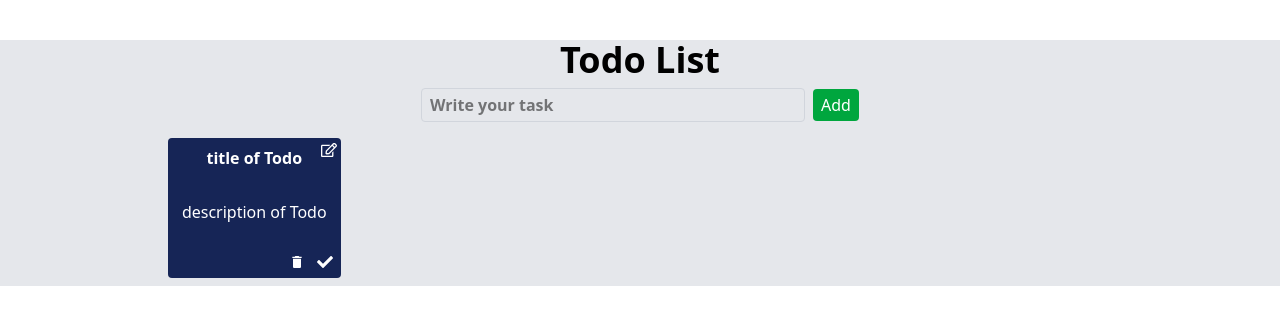
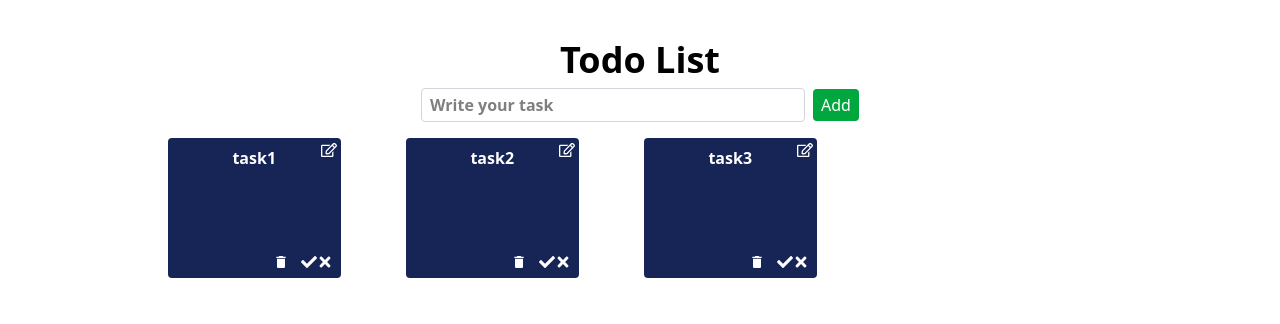
Before and after one commit to hassan95eb/review, a React (Vite) app: page / in a window 1280 px wide. Shown: the top 324 px of the page. Built offline with nearby package versions, Linux system fonts and the light colour scheme.

Commit message:
todo list

```diff
--- /dev/null
+++ b/src/components/todo/TaskItems.jsx
@@ -0,0 +1,47 @@
+import React from "react";
+import { useContext } from "react";
+import {
+  FaCheck,
+  FaRegEdit,
+  FaTimes,
+} from "react-icons/fa";
+import { MdDelete } from "react-icons/md";
+import { taskContext } from "../../taskContext";
+
+export default function TaskItems() {
+  const { taskItems, setTaskItems } =
+    useContext(taskContext);
+  return (
+    <>
+      <section className="px-2 py-2 w-3/4 mx-auto">
+        <ul className="w-full grid grid-cols-12 gap-2">
+          {taskItems.map((t) => {
+            return (
+              <li className="col-span-6 md:col-span-4 lg:col-span-3">
+                <div className="h-[140px] w-3/4 bg-blue-950 px-2 py-2 rounded-sm text-white flex flex-col justify-between items-center relative">
+                  <h2 className="font-bold text-center">
+                    {t.title}
+                  </h2>
+                  <div className="flex justify-end w-full">
+                    <span className="cursor-pointer mr-3">
+                      <MdDelete />
+                    </span>
+                    <span className="cursor-pointer ">
+                      <FaCheck />
+                    </span>
+                    <span className="cursor-pointer ">
+                      <FaTimes />
+                    </span>
+                  </div>
+                  <span className="absolute top-1 right-1 cursor pointer">
+                    <FaRegEdit />
+                  </span>
+                </div>
+              </li>
+            );
+          })}
+        </ul>
+      </section>
+    </>
+  );
+}
--- a/src/components/todo/Todo.jsx
+++ b/src/components/todo/Todo.jsx
@@ -1,56 +1,36 @@
 import React from "react";
-import {
-  FaCheck,
-  FaRegEdit,
-} from "react-icons/fa";
-import { MdDelete } from "react-icons/md";
+import TopForm from "./TopForm";
+import TaskItems from "./TaskItems";
+import { useState } from "react";
+import { taskContext as TaskContext } from "../../taskContext";
 
 export default function Todo() {
+  const [taskItems, setTaskItems] =
+    useState([
+      {
+        id: 1,
+        title: "task1",
+      },
+      {
+        id: 2,
+        title: "task2",
+      },
+      {
+        id: 3,
+        title: "task3",
+      },
+    ]);
   return (
-    <div className="container mx-auto mt-10 bg-gray-200">
-      <h1 className="text-center text-4xl font-bold">
-        Todo List
-      </h1>
-      <section className="px-2 py-2">
-        <div className="flex items-center justify-center">
-          <input
-            type="text"
-            placeholder="Write your task"
-            className="w-96 border mr-2 py-1 border-gray-300 px-2 rounded focus:outline-none focus-visible:outline-none focus:ring-2 focus:ring-blue-300  cursor-text font-bold"
-          />
-
-          <button className="bg-green-600 text-white px-2 py-1 rounded cursor-pointer hover:bg-green-800">
-            Add
-          </button>
-        </div>
-      </section>
-      <section className="px-2 py-2 w-3/4 mx-auto">
-        <ul className="w-full grid grid-cols-12 gap-2">
-          <li className="col-span-6 md:col-span-4 lg:col-span-3">
-            <div className="h-[140px] w-3/4 bg-blue-950 px-2 py-2 rounded-sm text-white flex flex-col justify-between items-center relative">
-              <h2 className="font-bold text-center">
-                title of Todo
-              </h2>
-              <p className="py-2">
-                description of Todo
-              </p>
-              <div className="flex justify-end w-full">
-                <span className="cursor-pointer mr-3">
-                  <MdDelete />
-                </span>
-                <span className="cursor-pointer ">
-                  <FaCheck />
-                </span>
-              </div>
-              <span className="absolute top-1 right-1 cursor pointer">
-                <FaRegEdit />
-              </span>
-            </div>
-          </li>
-          <li></li>
-          <li></li>
-        </ul>
-      </section>
-    </div>
+    <TaskContext.Provider
+      value={{
+        taskItems,
+        setTaskItems,
+      }}
+    >
+      <div className="container mx-auto mt-10">
+        <TopForm />
+        <TaskItems />
+      </div>
+    </TaskContext.Provider>
   );
 }
--- /dev/null
+++ b/src/components/todo/TopForm.jsx
@@ -0,0 +1,24 @@
+import React from "react";
+
+export default function TopForm() {
+  return (
+    <>
+      <h1 className="text-center text-4xl font-bold">
+        Todo List
+      </h1>
+      <section className="px-2 py-2">
+        <form className="flex items-center justify-center">
+          <input
+            type="text"
+            placeholder="Write your task"
+            className="w-96 border mr-2 py-1 border-gray-300 px-2 rounded focus:outline-none focus-visible:outline-none focus:ring-2 focus:ring-blue-300  cursor-text font-bold"
+          />
+
+          <button className="bg-green-600 text-white px-2 py-1 rounded cursor-pointer hover:bg-green-800">
+            Add
+          </button>
+        </form>
+      </section>
+    </>
+  );
+}
--- /dev/null
+++ b/src/taskContext.jsx
@@ -0,0 +1,7 @@
+import { createContext } from "react";
+
+export const taskContext =
+  createContext({
+    taskitems: [],
+    setTaskItems: () => {},
+  });
```
